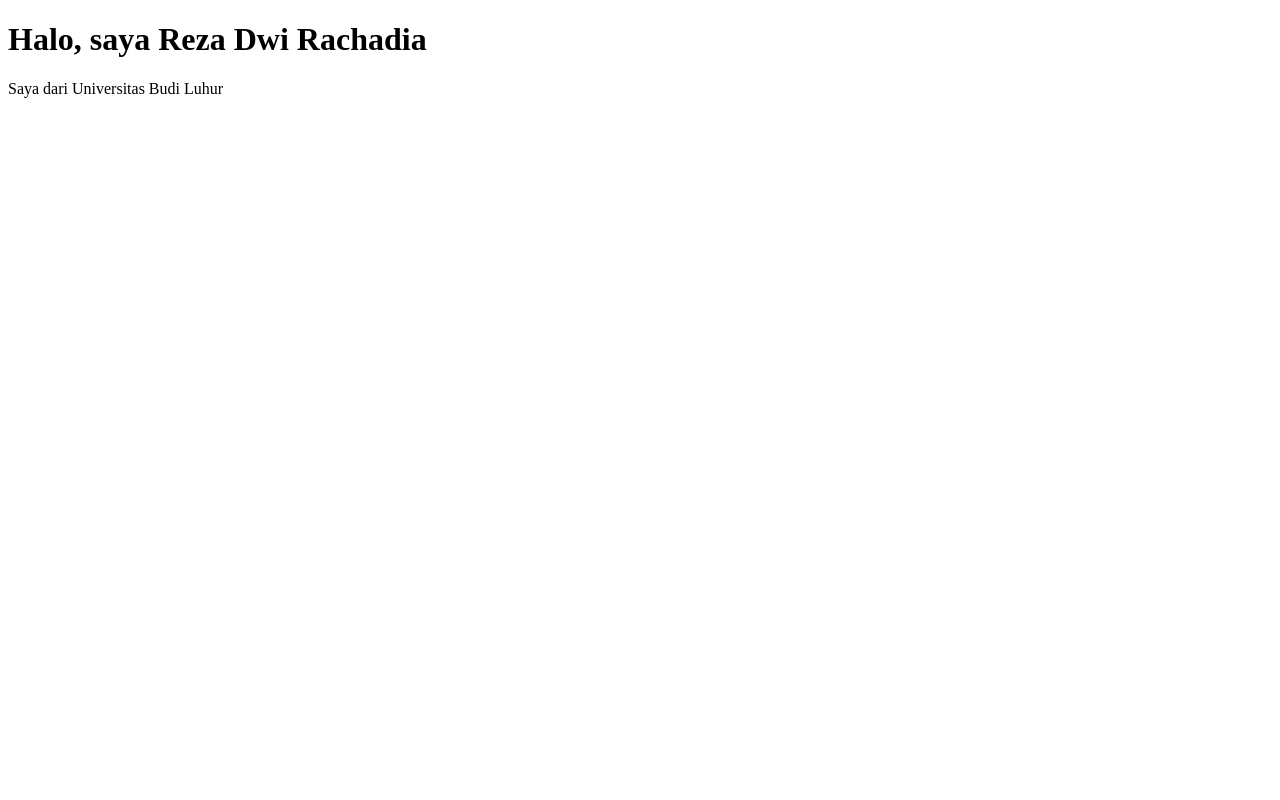
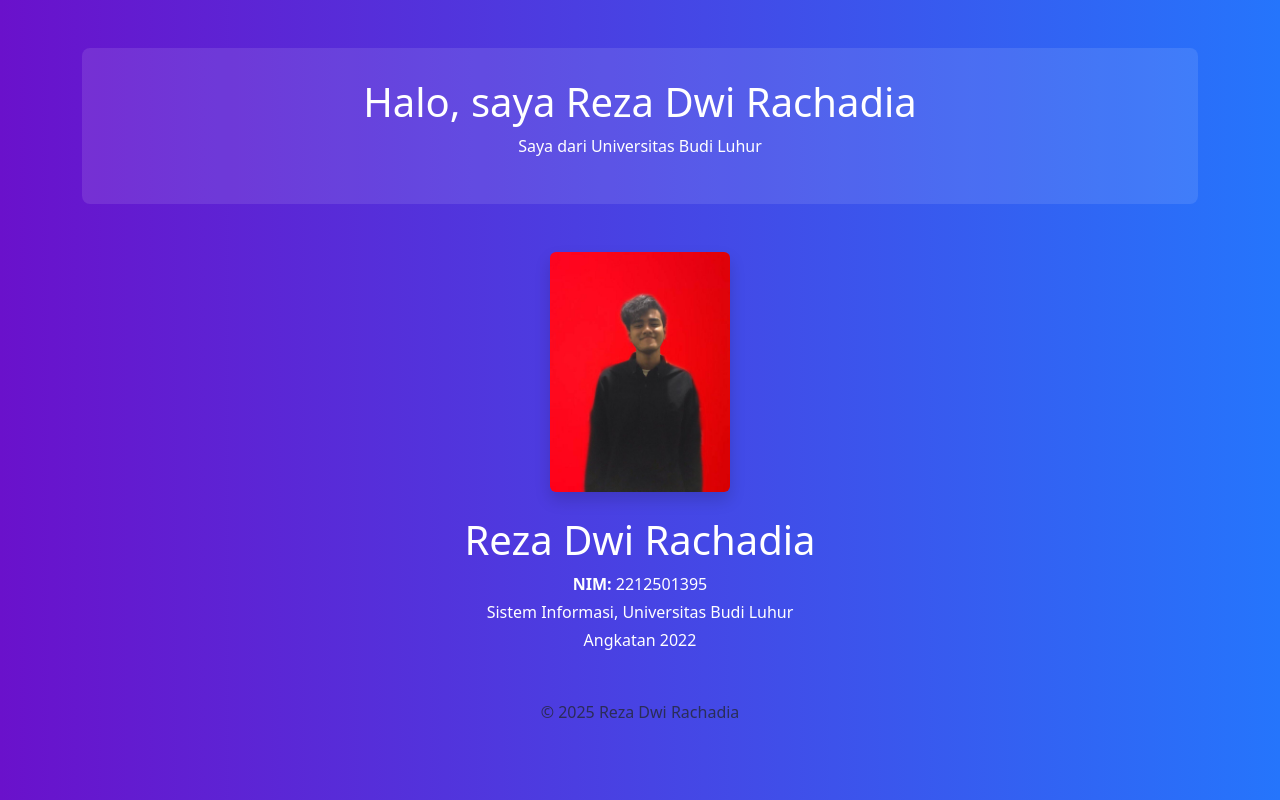
Before and after one commit to RezaDRCrowzie/demo-cloudcomputing, a plain HTML site: page index.html in a window 1280 px wide. Drawn offline with nearby package versions, Linux system fonts and the light colour scheme.

Commit message:
edit landing page (index)

```diff
--- a/index.html
+++ b/index.html
@@ -1,10 +1,42 @@
 <!DOCTYPE html>
-<html>
+<html lang="id">
 <head>
-  <title>Profil Saya</title>
+  <meta charset="UTF-8">
+  <meta name="viewport" content="width=device-width, initial-scale=1">
+  <title>Reza Dwi Rachadia | Profil</title>
+  <link href="https://cdn.jsdelivr.net/npm/bootstrap@5.3.0/dist/css/bootstrap.min.css" rel="stylesheet">
+  <style>
+    body {
+      background: linear-gradient(to right, #6a11cb, #2575fc); /* Gradient background */
+      color: white;
+    }
+    .jumbotron {
+      background: rgba(255, 255, 255, 0.1);
+      border-radius: 8px;
+      padding: 30px;
+      text-align: center;
+    }
+    footer {
+      color: rgba(255, 255, 255, 0.7);
+    }
+  </style>
 </head>
-<body>
-  <h1>Halo, saya Reza Dwi Rachadia</h1>
-  <p>Saya dari Universitas Budi Luhur</p>
+<body class="text-center py-5">
+
+  <div class="container">
+    <!-- Jumbotron section -->
+    <div class="jumbotron mb-5">
+      <h1>Halo, saya Reza Dwi Rachadia</h1>
+      <p>Saya dari Universitas Budi Luhur</p>
+    </div>
+
+    <img src="pasfoto.jpg" alt="Foto Reza Dwi Rachadia" class="rounded shadow mb-4" style="width: 180px;">
+    <h1 class="mb-2">Reza Dwi Rachadia</h1>
+    <p class="mb-1"><strong>NIM:</strong> 2212501395</p>
+    <p class="mb-1">Sistem Informasi, Universitas Budi Luhur</p>
+    <p class="mb-3">Angkatan 2022</p>
+    <footer class="text-muted mt-5">&copy; 2025 Reza Dwi Rachadia</footer>
+  </div>
+
 </body>
 </html>
```
Also changed, not shown: pasfoto.jpg (added).
